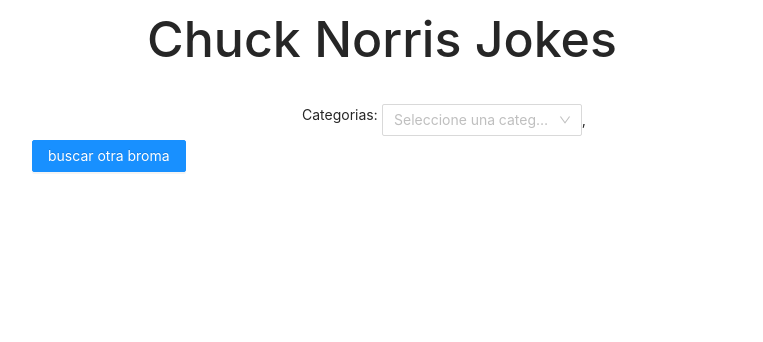
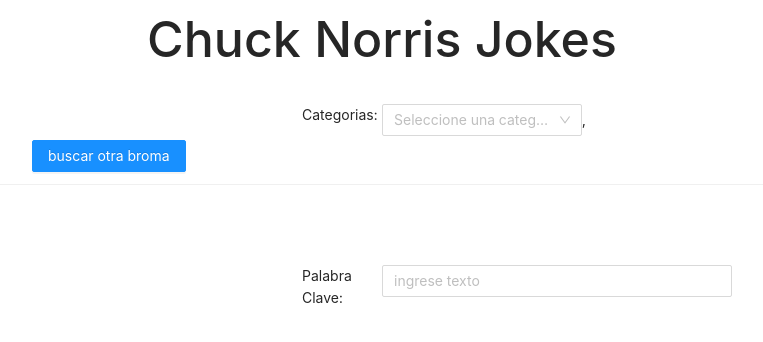
Before and after one commit to DDI-ESFOT/examen-final-2020b-chrispaul20191610, a React (Create React App) app in the folder examen_final/: page / in a window 1280 px wide. Shown: the top 342 px of the page, without its empty margins (258-1021 px from the left). Built offline with nearby package versions, Linux system fonts and the light colour scheme; no server answers.

Commit message:
correcion s

```diff
--- a/examen_final/src/App.css
+++ b/examen_final/src/App.css
@@ -21,3 +21,9 @@
   padding-left: 270px;
 
 }
+.buscador{
+  padding-top: 4em;
+  height: 4em;
+  width: 50em;
+  margin: 0 auto;
+}
--- a/examen_final/src/App.js
+++ b/examen_final/src/App.js
@@ -1,6 +1,6 @@
 import React, { useEffect, useState } from "react";
 import "./App.css";
-import { Select, Row, Col, Button } from "antd";
+import { Select, Row, Col, Button,Divider,Input } from "antd";
 import "antd/dist/antd.css";
 import axios from "axios";
 
@@ -115,7 +115,23 @@
             <p>{state.joke}</p>
           </div>
         </div>
+        <Divider />
+
+        <div class="segunda seccion">
+        <Row justify="center" className="buscador">
+            <Col span={12} className="categories">
+              <p>Palabra Clave:</p>
+            </Col>
+            <Col span={12}>
+            <Input placeholder="ingrese texto" />
+
+            </Col>
+          </Row>
+
+        </div>
+
       </div>
+
     </>
   );
 }
```
